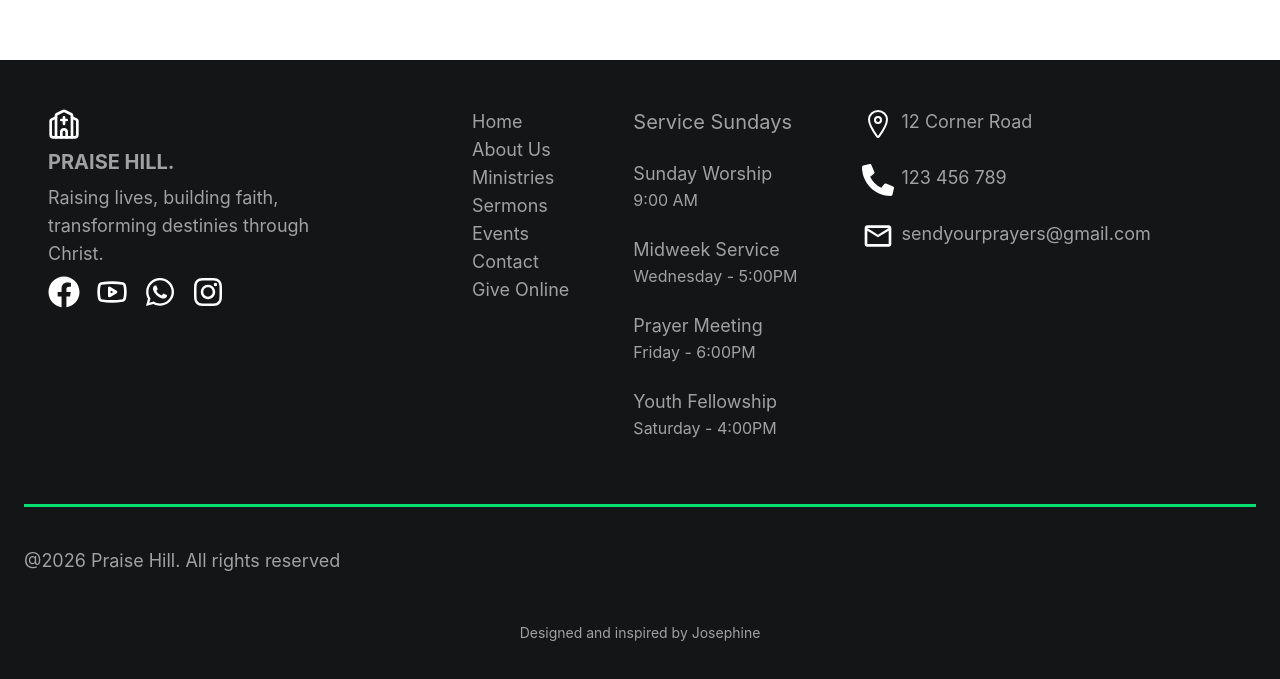
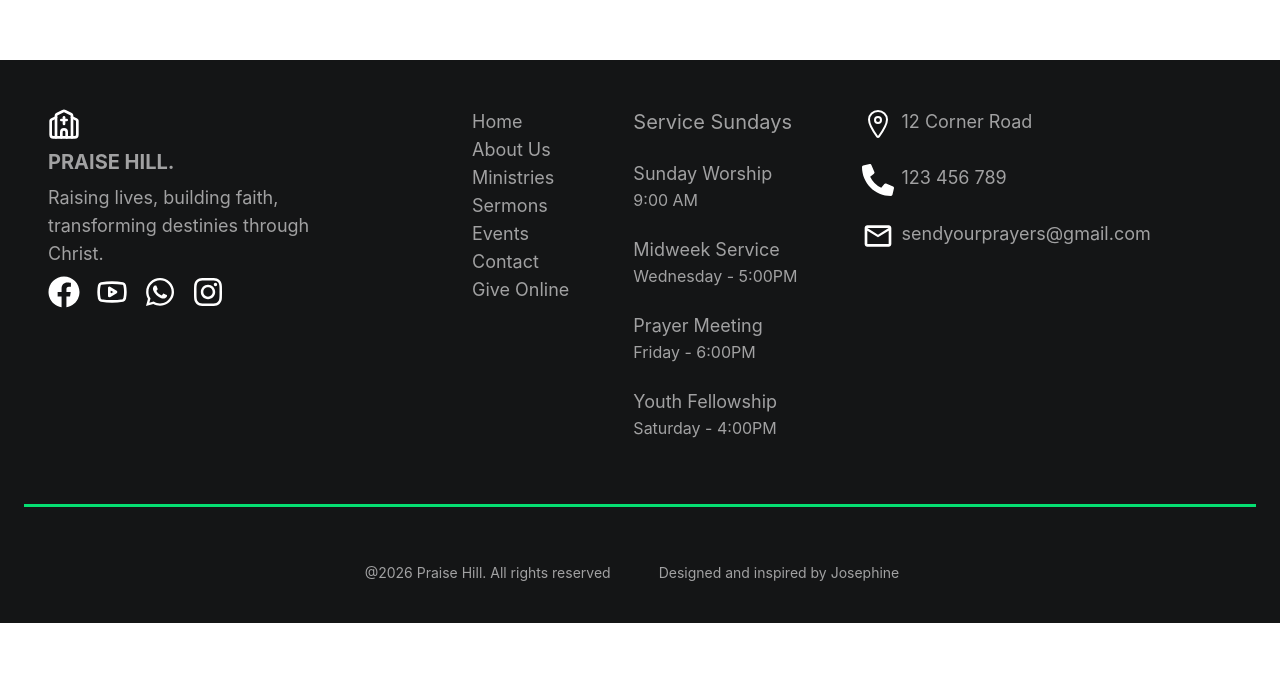
Before and after one commit to neducod/church-website, a React (Vite) app in the folder church-website/: page / in a window 1280 px wide. Shown: the part 5291-5970 px from the top of the page. After the commit the page ends 5914 px from the top, so only its background shows below. Built offline with nearby package versions, Linux system fonts and the light colour scheme.

Commit message:
Footer footer

```diff
--- a/church-website/src/components/layout/Footer.jsx
+++ b/church-website/src/components/layout/Footer.jsx
@@ -92,11 +92,10 @@ function Footer(){
 
 
                 <div className='h-[3px] bg-green-400 w-full'></div>
-                <div className='flex flex-col gap-8'>
+                <div className='flex flex-col sm:justify-center sm:items-center sm:flex-row gap-8'>
                     <div>
-                        <p className='text-[#a1a1a2] text-lg'>@2026 Praise Hill. All rights reserved</p>
+                        <p className='text-[#a1a1a2] text-lg sm:text-sm'>@2026 Praise Hill. All rights reserved</p>
                     </div>
-                    {/* <div className='h-[3px] bg-green-400 w-full'></div> */}
                     <div className='flex justify-center items-center p-4'>
                         <p className='text-[#a1a1a2] text-sm'>Designed and inspired by <a href="https://my-portfolio-jade-seven-80.vercel.app/">Josephine</a> </p>
                     </div>
```
